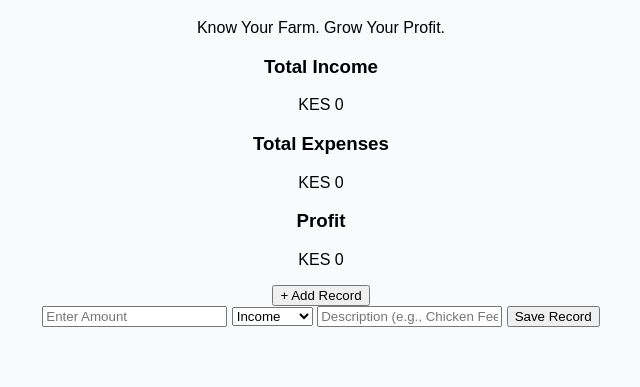
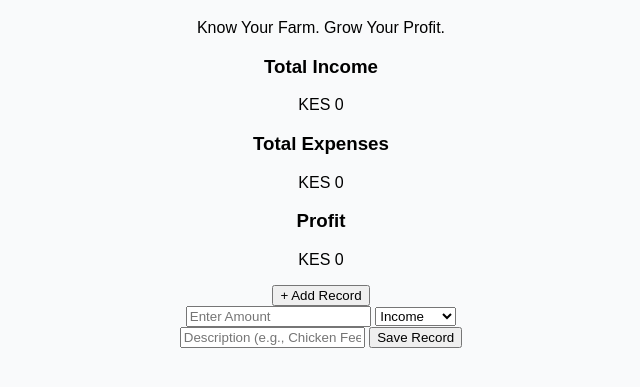
Before and after one commit to Emilymatoke/AgriLogix, a plain HTML site: page index.html in a window 1280 px wide. Shown: the part 81-468 px from the top of the page, without its empty margins (319-959 px from the left). Drawn offline with Linux system fonts and the light colour scheme.

Commit message:
Styled the main container

```diff
--- a/style.css
+++ b/style.css
@@ -5,3 +5,8 @@ body {
     margin: 0;
     padding: 20px;
 }
+
+.container {
+    max-width: 400px;
+    margin: auto;
+}
```
